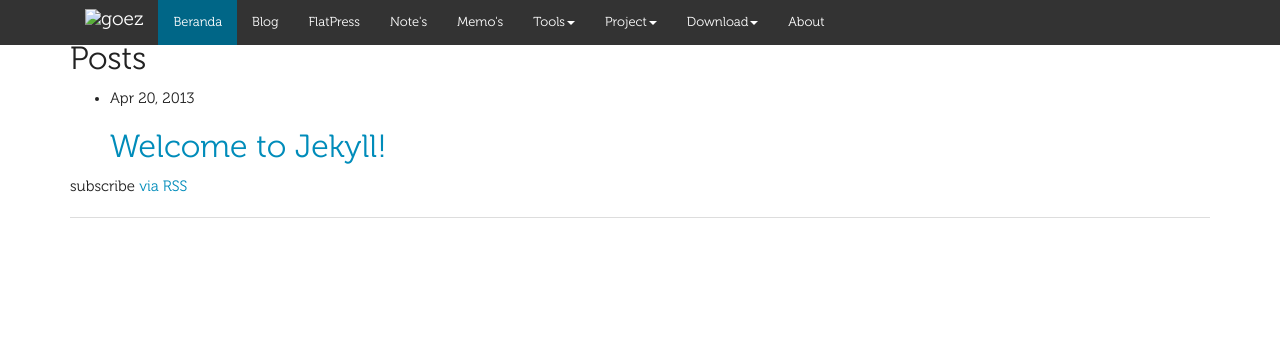
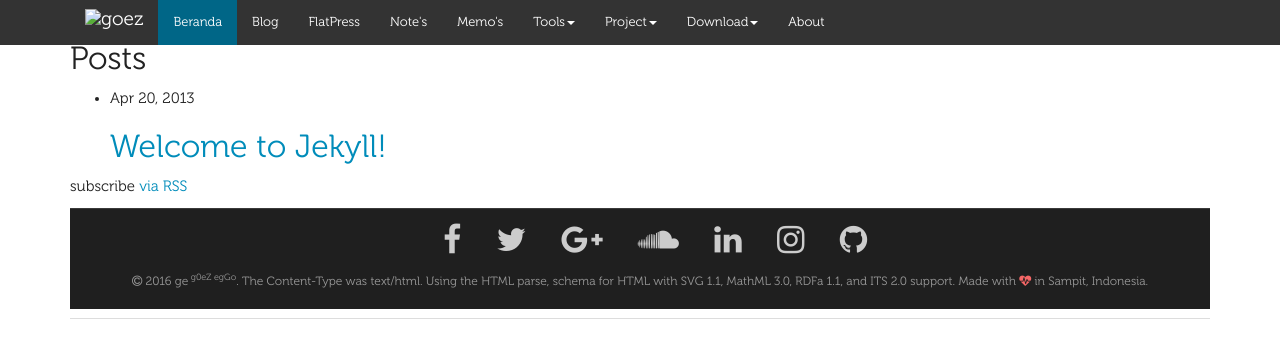
Before and after one commit to eggoez/eggoez.github.io, a Jekyll site: the page built from index.html, in a window 1280 px wide. Shown: the top 358 px of the page. Built offline with Jekyll 4.4.1, drawn with Linux system fonts in a browser that asks for light colours; nearby versions of some CDN libraries.

Commit message:
Update footer.html

```diff
--- a/_includes/footer.html
+++ b/_includes/footer.html
@@ -1,39 +1,21 @@
-<!--<footer class="site-footer">
-
-  <div class="wrapper">
-
-    <h2 class="footer-heading">{{ site.title }}</h2>
-
-    <div class="footer-col-wrapper">
-      <div class="footer-col footer-col-1">
-        <ul class="contact-list">
-          <li>{{ site.title }}</li>
-          <li><a href="mailto:{{ site.email }}">{{ site.email }}</a></li>
-        </ul>
-      </div>
-
-      <div class="footer-col footer-col-2">
-        <ul class="social-media-list">
-          {% if site.github_username %}
-          <li>
-            {% include icon-github.html username=site.github_username %}
-          </li>
-          {% endif %}
-
-          {% if site.twitter_username %}
-          <li>
-            {% include icon-twitter.html username=site.twitter_username %}
-          </li>
-          {% endif %}
-        </ul>
-      </div>
-
-      <div class="footer-col footer-col-3">
-        <p>{{ site.description }}</p>
-      </div>
-    </div>
-
-  </div>
-
-</footer>
--->
+<footer id="colophon" class="site-footer">
+		<div class="site-info container">
+			<div id="social" class="social">
+				<ul>
+				<li><a href="http://fb.me/eggoez" class="social-icon facebook" title="Follow us on facebook"><i class="social_icon fa fa-facebook faa-vertical animated-hover"></i></a></li>
+				<li><a href="http://twitter.com/eggoez" class="social-icon twitter" title="Follow us on twitter"><i class="social_icon fa fa-twitter faa-vertical animated-hover"></i></a></li>
+				<li><a href="http://google.com/+gOeZegGo" class="social-icon googleplus" title="Follow us on googleplus"><i class="social_icon fa fa-googleplus faa-vertical animated-hover"></i></a></li>
+				<!--<li><a href="http://www.youtube.com/user/eggoez" class="social-icon youtube" title="Follow us on youtube"><i class="social_icon fa fa-youtube faa-vertical animated-hover"></i></a></li>-->
+				<li><a href="https://soundcloud.com/eggoez" class="social-icon soundcloud" title="Free listener soundcloud"><i class="social_icon fa fa-soundcloud faa-vertical animated-hover"></i></a></li>
+				<li><a href="https://id.linkedin.com/in/eggoez" class="social-icon linkedin" title="Follow us on linkedin"><i class="social_icon fa fa-linkedin faa-vertical animated-hover"></i></a></li>
+				<!--<li><a href="http://www.flickr.com/people/eggoez/" class="social-icon flickr" title="Follow us on flickr"><i class="social_icon fa fa-flickr faa-vertical animated-hover"></i></a></li>-->
+				<li><a href="http://instagram.com/eggoez" class="social-icon instagram" title="Follow us on instagram"><i class="social_icon fa fa-instagram faa-vertical animated-hover"></i></a></li>
+				<li><a href="https://github.com/eggoez" class="social-icon github" title="Follow us on github"><i class="social_icon fa fa-github faa-vertical animated-hover"></i></a></li>
+				</ul>
+			</div>
+		</div>
+		     <div class='scrolltop'>
+		     	<div class='scroll icon'><i class="fa fa-4x fa-angle-up faa-bounce animated"></i></div>
+		     </div>
+		<h6 class="site-info text-center"><i class="fa fa-copyright"></i> 2016 ge<sup> g0eZ egGo</sup>. The Content-Type was text/html. Using the HTML parse, schema for HTML with SVG 1.1, MathML 3.0, RDFa 1.1, and ITS 2.0 support. Made with <i class="fa fa-heartbeat faa-pulse animated"  style="color:#f66767"></i> in Sampit, Indonesia.</h6>
+	</footer>
```
